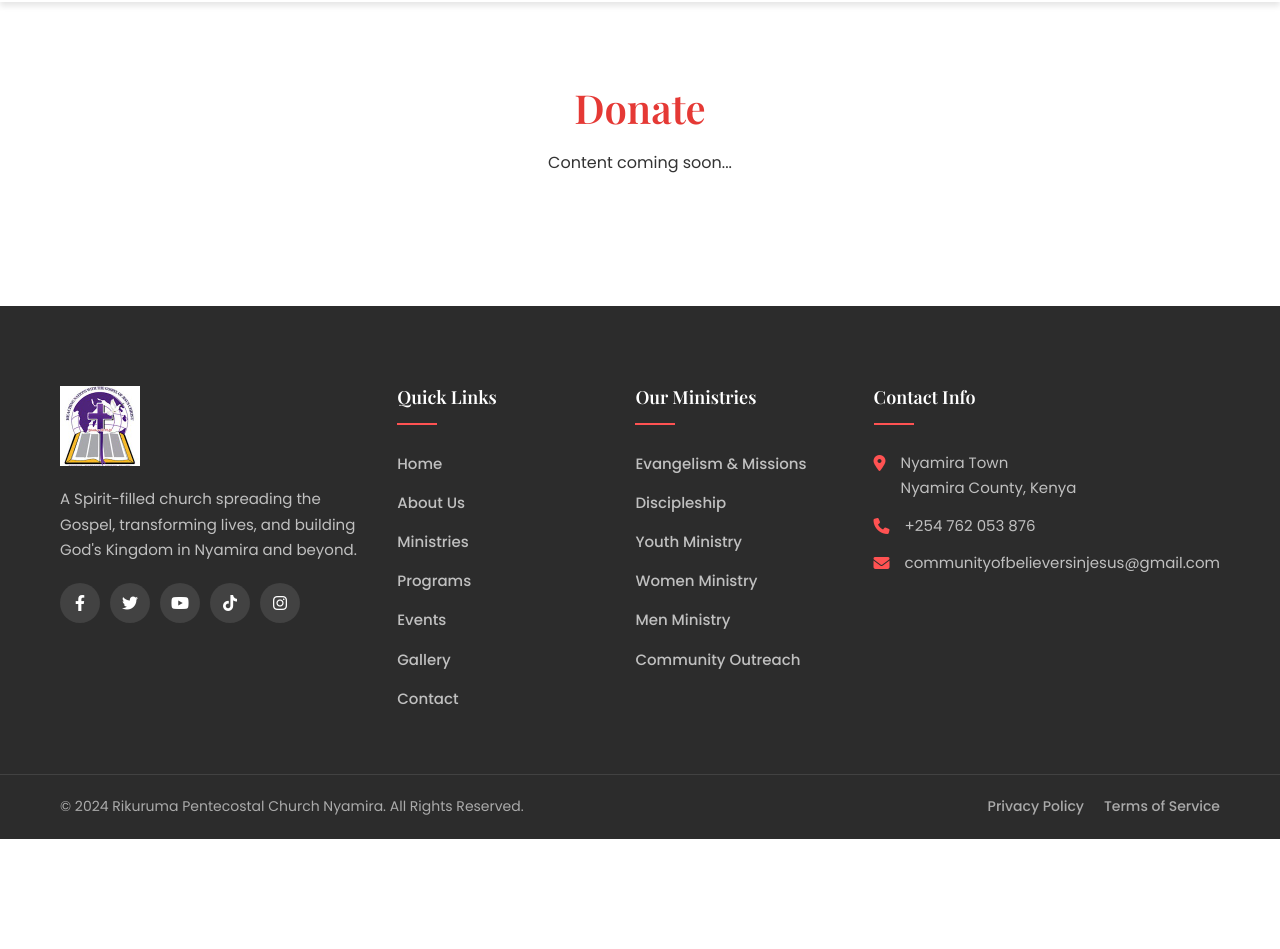
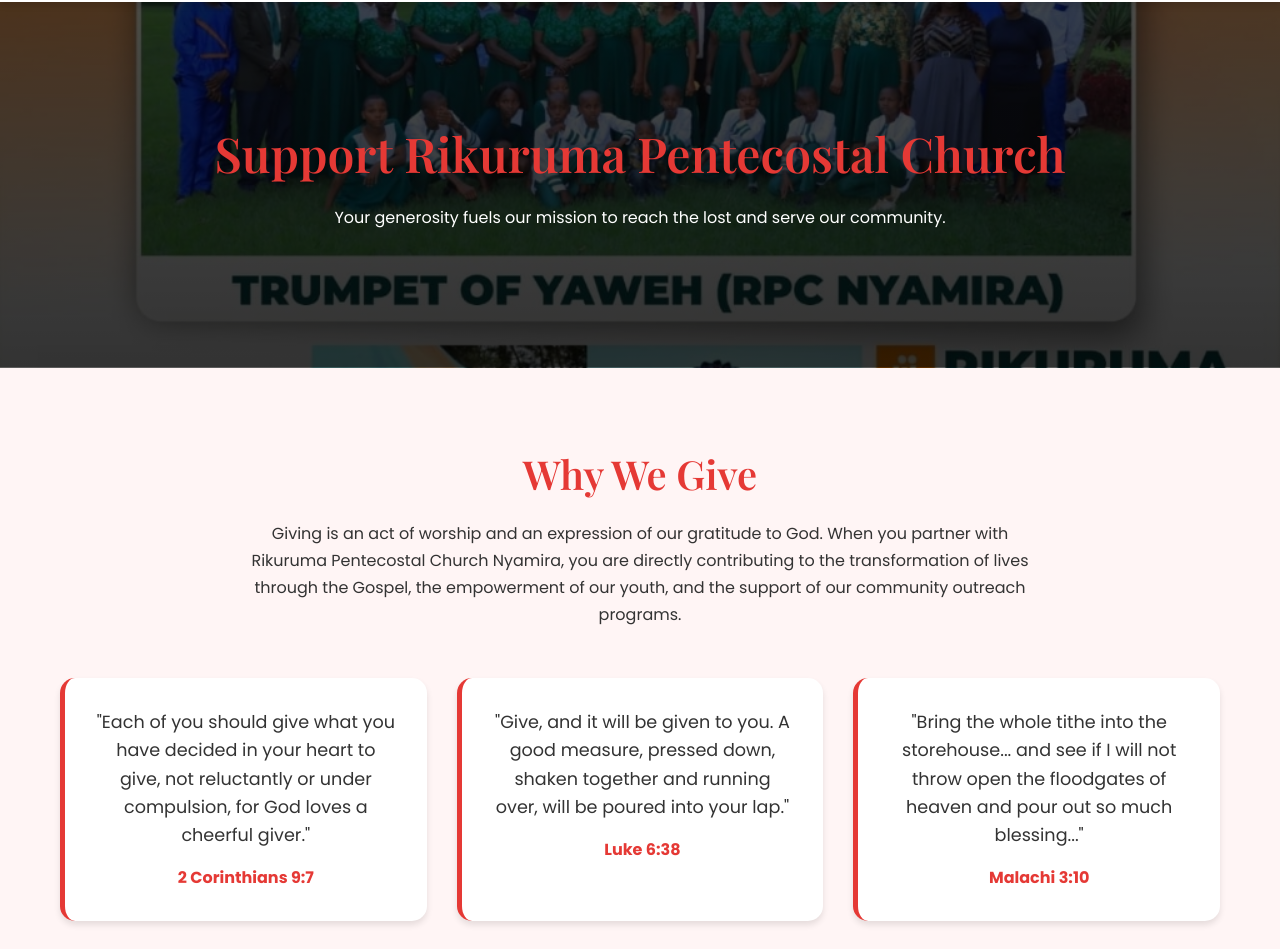
Before and after one commit to Kennedy-Mutuku/RIKURUMA-PENTECOSTAL-CHURCH-NYAMIRA-Front-End, a React (Vite) app: page /donate in a window 1280 px wide. Shown: the part 148-1097 px from the top of the page. Before the commit the page ends 987 px from the top, so only its background shows below. Built offline with nearby package versions, Linux system fonts and the light colour scheme.

Commit message:
Create dedicated professional Donate page with M-Pesa Till 5173289, encouraging words, and scripture

```diff
--- a/src/App.jsx
+++ b/src/App.jsx
@@ -4,6 +4,7 @@ import Footer from './components/Footer';
 import BackToTop from './components/BackToTop';
 import Home from './pages/Home';
 import About from './pages/About';
+import Donate from './pages/Donate';
 
 // Placeholder components for other pages
 const Placeholder = ({ title }) => (
@@ -28,7 +29,7 @@ function App() {
           <Route path="/events" element={<Placeholder title="Events" />} />
           <Route path="/gallery" element={<Placeholder title="Gallery" />} />
           <Route path="/contact" element={<Placeholder title="Contact Us" />} />
-          <Route path="/donate" element={<Placeholder title="Donate" />} />
+          <Route path="/donate" element={<Donate />} />
         </Routes>
         <Footer />
         <BackToTop />
--- /dev/null
+++ b/src/pages/Donate.jsx
@@ -0,0 +1,83 @@
+import React from 'react';
+import { Link } from 'react-router-dom';
+
+const Donate = () => {
+    return (
+        <main className="donate-page">
+            {/* Header section */}
+            <section className="page-header donate-header">
+                <div className="container">
+                    <h1>Support Rikuruma Pentecostal Church</h1>
+                    <p>Your generosity fuels our mission to reach the lost and serve our community.</p>
+                </div>
+            </section>
+
+            {/* Encouragement Section */}
+            <section className="section bg-light">
+                <div className="container">
+                    <div className="donate-intro">
+                        <h2>Why We Give</h2>
+                        <p>Giving is an act of worship and an expression of our gratitude to God. When you partner with Rikuruma Pentecostal Church Nyamira, you are directly contributing to the transformation of lives through the Gospel, the empowerment of our youth, and the support of our community outreach programs.</p>
+                    </div>
+
+                    <div className="scripture-grid">
+                        <div className="scripture-card">
+                            <p>"Each of you should give what you have decided in your heart to give, not reluctantly or under compulsion, for God loves a cheerful giver."</p>
+                            <span className="reference">2 Corinthians 9:7</span>
+                        </div>
+                        <div className="scripture-card">
+                            <p>"Give, and it will be given to you. A good measure, pressed down, shaken together and running over, will be poured into your lap."</p>
+                            <span className="reference">Luke 6:38</span>
+                        </div>
+                        <div className="scripture-card">
+                            <p>"Bring the whole tithe into the storehouse... and see if I will not throw open the floodgates of heaven and pour out so much blessing..."</p>
+                            <span className="reference">Malachi 3:10</span>
+                        </div>
+                    </div>
+                </div>
+            </section>
+
+            {/* Giving Methods Section */}
+            <section className="section">
+                <div className="container">
+                    <div className="section-header">
+                        <h2 className="section-title">Methods of Giving</h2>
+                        <p className="section-description">We have made it simple and secure for you to support the ministry through M-Pesa.</p>
+                    </div>
+
+                    <div className="donation-methods">
+                        <div className="mpesa-donate-card">
+                            <div className="mpesa-branding">
+                                <span className="lipa-na">LIPA NA</span>
+                                <span className="mpesa-text">M-PESA</span>
+                            </div>
+                            <div className="buy-goods-label">BUY GOODS AND SERVICES</div>
+                            <div className="till-display">
+                                <span className="label">Till Number:</span>
+                                <span className="number">5173289</span>
+                            </div>
+                            <div className="instruction">
+                                <p><strong>How to give:</strong></p>
+                                <ol>
+                                    <li>Go to M-Pesa menu</li>
+                                    <li>Select Lipa na M-Pesa</li>
+                                    <li>Select Buy Goods and Services</li>
+                                    <li>Enter Till Number: <strong>5173289</strong></li>
+                                    <li>Enter Amount & Pin</li>
+                                </ol>
+                            </div>
+                        </div>
+                    </div>
+
+                    <div className="donate-footer">
+                        <p>For any inquiries regarding your donations, please contact us at:</p>
+                        <p><strong>+254 762 053 876</strong> | <strong>communityofbelieversinjesus@gmail.com</strong></p>
+                        <Link to="/contact" className="btn btn-primary mt-4">Contact Support</Link>
+                    </div>
+                </div>
+            </section>
+        </main>
+    );
+};
+
+export default Donate;
--- a/src/styles/style.css
+++ b/src/styles/style.css
@@ -1273,6 +1273,186 @@ p {
     }
 }
 
+/* ===================================
+   Donate Page Styles
+   =================================== */
+.donate-header {
+    background: linear-gradient(rgba(0, 0, 0, 0.7), rgba(0, 0, 0, 0.8)), url("/images/activity-revival.jpg");
+    background-size: cover;
+    background-position: center;
+    padding: 120px 0;
+    text-align: center;
+    color: var(--text-white);
+}
+
+.donate-header h1 {
+    font-size: 3rem;
+    margin-bottom: 20px;
+}
+
+.donate-intro {
+    text-align: center;
+    max-width: 800px;
+    margin: 0 auto 50px;
+}
+
+.donate-intro h2 {
+    color: var(--primary-color);
+    margin-bottom: 20px;
+}
+
+.scripture-grid {
+    display: grid;
+    grid-template-columns: repeat(3, 1fr);
+    gap: 30px;
+    margin-bottom: 40px;
+}
+
+.scripture-card {
+    background: var(--bg-white);
+    padding: 30px;
+    border-radius: 15px;
+    box-shadow: var(--shadow);
+    text-align: center;
+    font-style: italic;
+    border-left: 5px solid var(--primary-color);
+    transition: var(--transition);
+}
+
+.scripture-card:hover {
+    transform: translateY(-5px);
+    box-shadow: var(--shadow-lg);
+}
+
+.scripture-card p {
+    font-size: 1.1rem;
+    line-height: 1.6;
+    margin-bottom: 15px;
+    color: var(--text-dark);
+}
+
+.scripture-card .reference {
+    display: block;
+    font-weight: 700;
+    color: var(--primary-color);
+    font-style: normal;
+}
+
+.donation-methods {
+    display: flex;
+    justify-content: center;
+    margin: 40px 0;
+}
+
+.mpesa-donate-card {
+    background: #f4f4f4;
+    border: 2px solid #e0e0e0;
+    border-radius: 20px;
+    padding: 40px;
+    max-width: 500px;
+    width: 100%;
+    text-align: center;
+    box-shadow: var(--shadow-lg);
+}
+
+.mpesa-branding {
+    display: flex;
+    align-items: center;
+    justify-content: center;
+    gap: 15px;
+    margin-bottom: 10px;
+}
+
+.mpesa-donate-card .lipa-na {
+    font-size: 1.25rem;
+    font-weight: 800;
+    color: #4CAF50;
+    letter-spacing: 1px;
+}
+
+.mpesa-donate-card .mpesa-text {
+    font-size: 2rem;
+    font-weight: 900;
+    color: #333;
+    font-style: italic;
+}
+
+.buy-goods-label {
+    background: #4CAF50;
+    color: white;
+    padding: 5px 20px;
+    border-radius: 50px;
+    font-weight: 700;
+    font-size: 0.85rem;
+    display: inline-block;
+    margin-bottom: 25px;
+}
+
+.till-display {
+    border: 2px dashed #4CAF50;
+    padding: 20px;
+    border-radius: 10px;
+    margin-bottom: 30px;
+    background: white;
+}
+
+.till-display .label {
+    display: block;
+    font-size: 1rem;
+    font-weight: 600;
+    color: #666;
+    margin-bottom: 10px;
+}
+
+.till-display .number {
+    font-size: 3rem;
+    font-weight: 900;
+    color: #333;
+    letter-spacing: 8px;
+    font-family: var(--font-secondary);
+}
+
+.mpesa-donate-card .instruction {
+    text-align: left;
+    background: white;
+    padding: 20px;
+    border-radius: 10px;
+}
+
+.mpesa-donate-card .instruction ol {
+    margin-top: 10px;
+    padding-left: 20px;
+}
+
+.mpesa-donate-card .instruction li {
+    margin-bottom: 8px;
+    font-size: 0.95rem;
+}
+
+.donate-footer {
+    text-align: center;
+    margin-top: 50px;
+    padding-top: 40px;
+    border-top: 1px solid var(--border-color);
+}
+
+@media (max-width: 992px) {
+    .scripture-grid {
+        grid-template-columns: 1fr;
+    }
+}
+
+@media (max-width: 768px) {
+    .donate-header h1 {
+        font-size: 2.25rem;
+    }
+
+    .till-display .number {
+        font-size: 2rem;
+        letter-spacing: 4px;
+    }
+}
+
 .cta-buttons {
     display: flex;
     gap: 15px;
```
